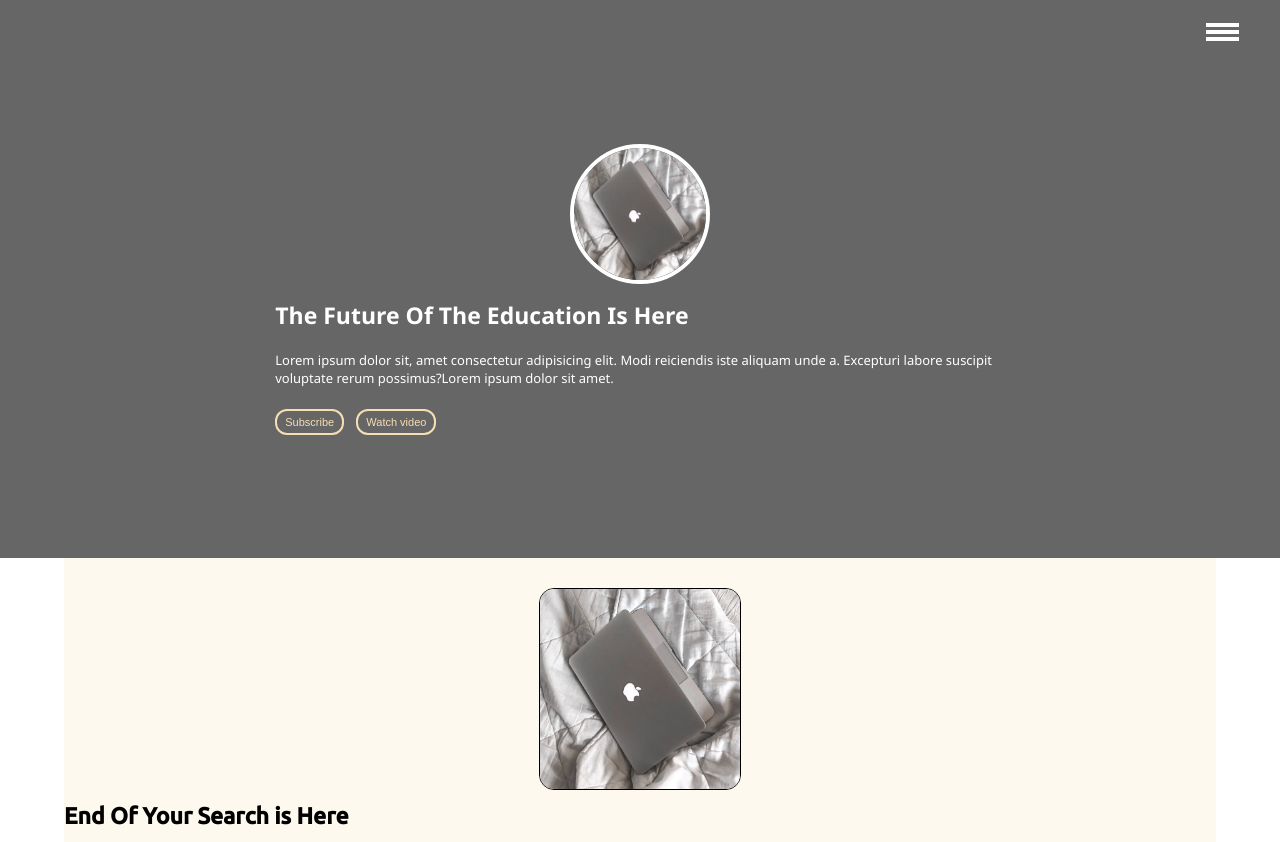
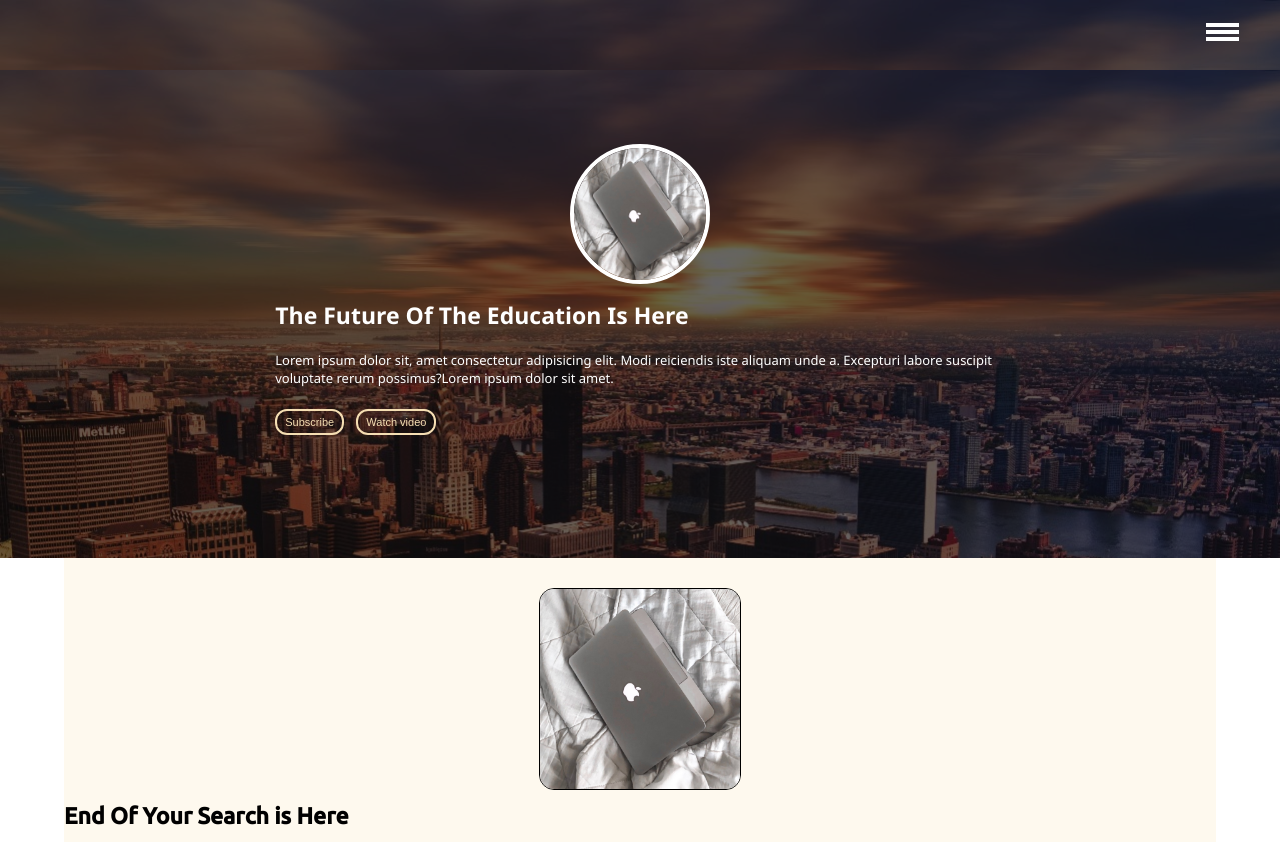
Before and after one commit to Sushobhan-max/study-website, a plain HTML site: page index.html in a window 1280 px wide. Shown: the top 842 px of the page. Drawn offline with Linux system fonts and the light colour scheme; files whose address does not match are found by name; a web font is replaced by a local one.

Commit message:
Update index.css

```diff
--- a/index.css
+++ b/index.css
@@ -63,7 +63,7 @@
 }
 
 .background {
-    background: rgba(0, 0, 0, 0.6) url("../img/bg2.jpg");
+    background: rgba(0, 0, 0, 0.6) url("bg2.jpg");
     background-size: cover;
     background-blend-mode: darken;
 }
```
